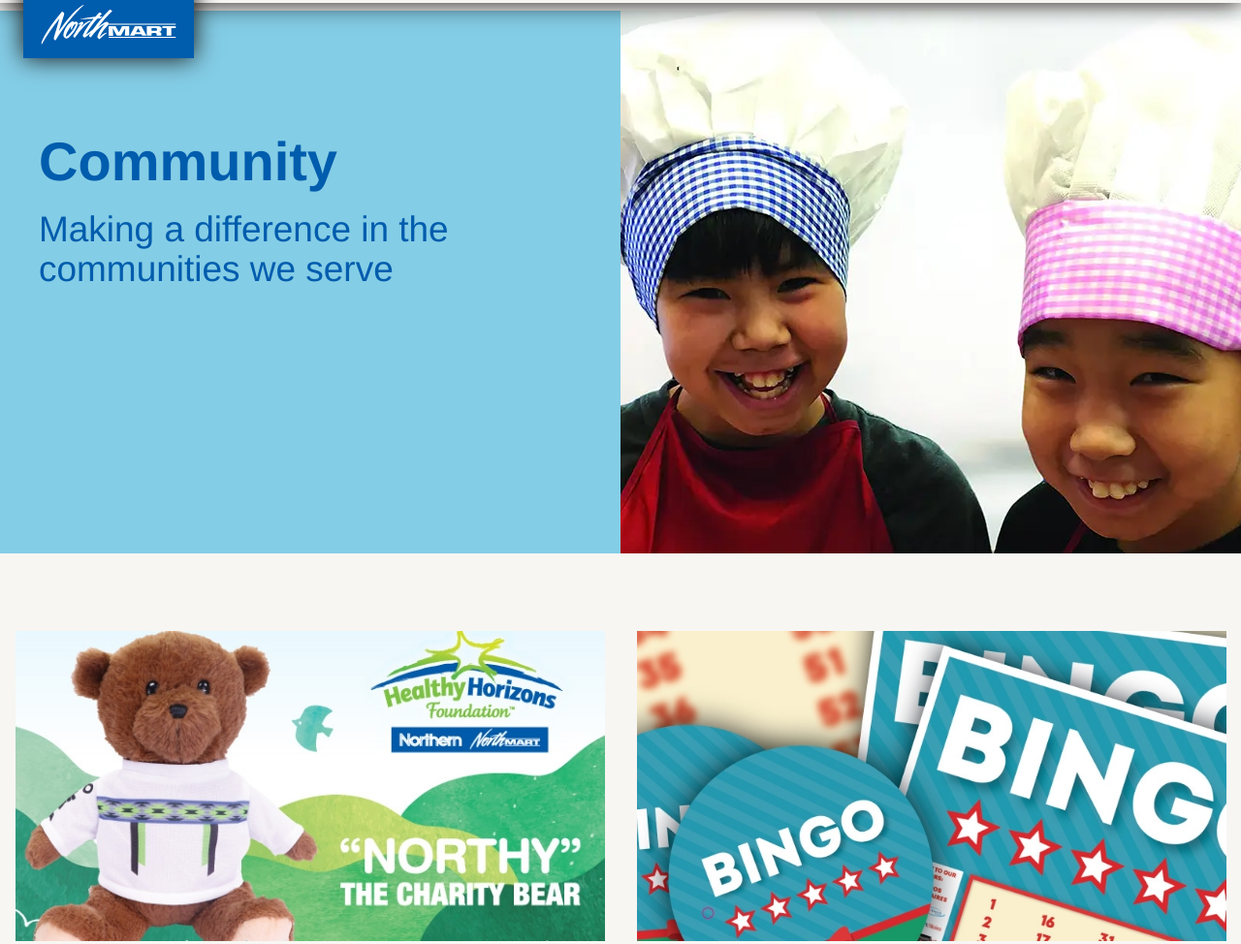
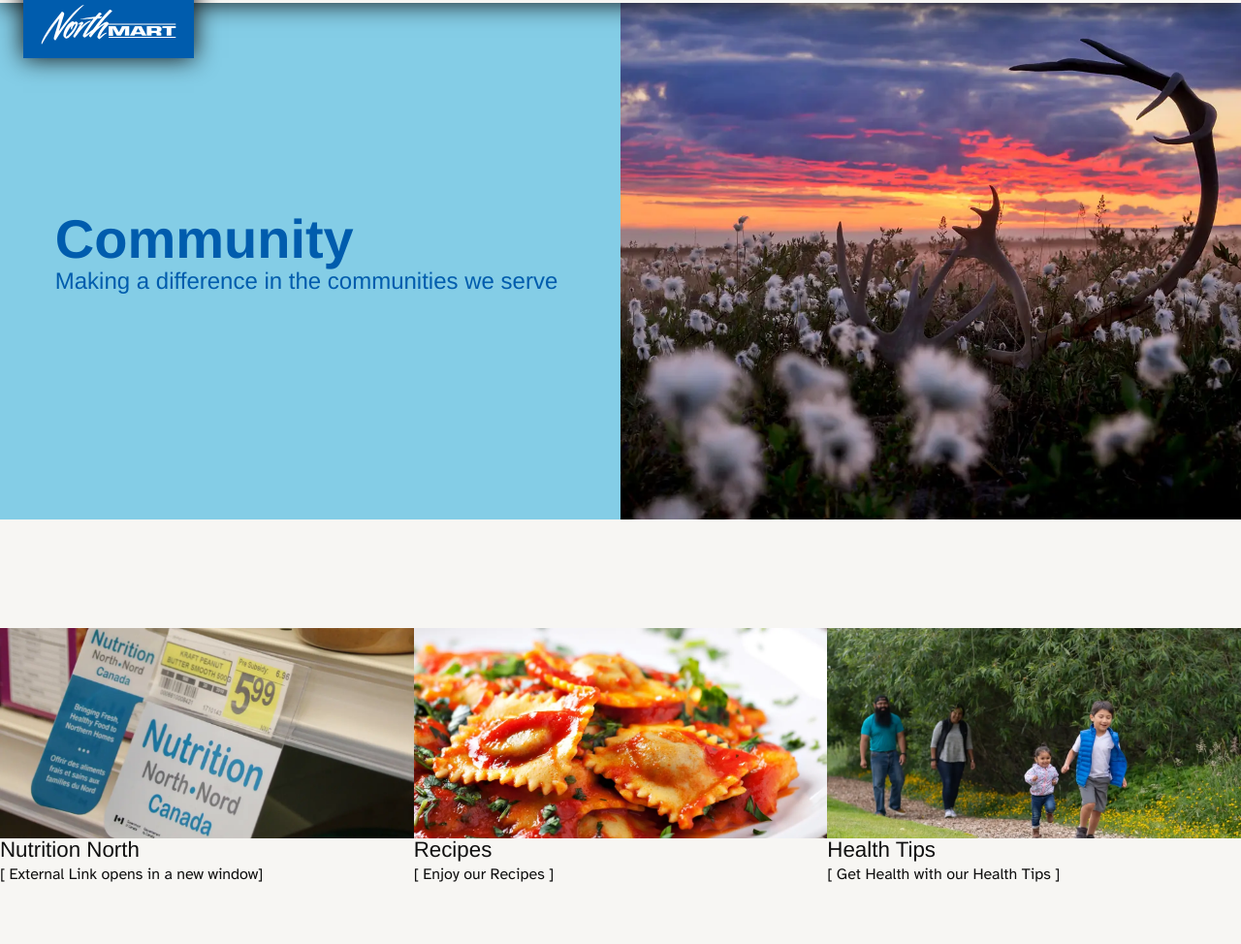
Before and after one commit to Vince-M/ncr_website_redesign, a website: page community.html in a window 1280 px wide. Shown: the part 109-1083 px from the top of the page at 97% size. Drawn offline with Linux system fonts and the light colour scheme.

Commit message:
work on styles for hero images

```diff
--- a/app/scss/components/_components.scss
+++ b/app/scss/components/_components.scss
@@ -142,3 +142,14 @@
     margin-bottom: 16px;
   }
 }
+
+.toc {
+  margin-bottom: u.rem(80);
+
+  &__row1 {
+    display: flex;
+  flex-direction: row;
+  justify-content: center;
+  align-items: center;
+  }
+}
--- a/app/scss/components/_hero.scss
+++ b/app/scss/components/_hero.scss
@@ -3,13 +3,12 @@
 .hero {
 
   &__section {
-    margin: u.rem(80) 0;
+    margin: u.rem(112) 0;
     max-height: u.rem(560);
     overflow: hidden;
 
     @include u.breakpoint-down(medium) {
       margin-top: u.rem(80);
-      // padding: u.rem(80);
       padding: 0;
       max-height: 100%;
     }
@@ -18,40 +17,49 @@
       display: flex;
       flex-direction: column;
       align-items: center;
-      padding: u.rem(200) u.rem(40) u.rem(40);
+      // padding: u.rem(200) u.rem(40) u.rem(40);
       margin-top: 0;
     }
 
     &--intro {
-      height: 100vh;
-      margin-bottom: u.rem(80);
+      max-height: 90vh;
+    }
+
+    &__text {
+
+      @include u.breakpoint-down(small) {
+        margin-top: u.rem(120);
+      }
     }
 
     &--image {
-      height: 100vh;
+      height: 100%;
       width: 100%;
       object-fit: cover;
       // margin-top: u.rem(100);
 
       @include u.breakpoint-down(medium) {
-        width: 100%;
-        height: auto;
+        // width: 100%;
+        height: 60%;
         margin-top: 0;
       }
     }
 
     &--index {
+      color: var(--white);
+      background-color: var(--darkBlue);
       width: 100%;
-      // max-height: u.rem(432);
       display: block;
       position: relative;
       overflow: hidden;
-      margin: u.rem(80) 0;
-      background-color: var(--darkBlue);
-      color: var(--white);
-      margin-top: u.rem(120);
+      margin: u.rem(115) 0;
       width: 100%;
       height: 90vh;
+
+      @include u.breakpoint-down(small) {
+        margin: 0 0 u.rem(80);
+        max-height: 60%;
+      }
     }
 
     &--waystoSave {
@@ -61,8 +69,20 @@
     &--community {
       background-color: var(--lightBlue);
       color: var(--primaryBlue);
-      margin-top: u.rem(120);
+      // margin-top: u.rem(120);
     }
+  }
+
+  &__index {
+    font-size: u.rem(54);
+    font-size: clamp(u.rem(54), 2.10rem + 4.25vw, u.rem(88));
+    border-left: 20px solid var(--white);
+    color: var(--white);
+    display: block;
+    letter-spacing: .5px;
+    line-height: 1;
+    margin-bottom: 0;
+    padding-left: 25px;
   }
 
   &__text {
@@ -81,7 +101,7 @@
     // font-size: 90px;
     // line-height: 1;
     // margin-bottom: 0;
-    max-height: 432px;
+    max-height: u.rem(560);
     display: flex;
     flex-direction: column;
     justify-content: center;
@@ -99,9 +119,20 @@
   color: var(--primaryBlue);
     }
 
-
     @include u.breakpoint-down(small) {
       // margin-top: u.rem(120);
+    }
+
+    &__head {
+      font-size: u.rem(42);
+      font-size: clamp(u.rem(42), 2.10rem + 1.75vw, u.rem(56));
+      font-weight: 700;
+      margin-bottom: 0;
+    }
+
+    &__subhead {
+      font-size: u.rem(24);
+      font-weight: 500;
     }
   }
 
@@ -162,6 +193,7 @@
     grid-column: 2 / 3;
     padding-left: u.rem(24);
     padding-right: clamp(1rem, 5vw, 3rem);
+    // max-height: u.rem(560);
   }
 
   .full-width-split-screen > :not(img):last-child {
--- a/app/scss/globals/_buttons.scss
+++ b/app/scss/globals/_buttons.scss
@@ -49,7 +49,7 @@
 
     &:hover {
       color: var(--darkBlue);
-      background-color: var(--weFinancial);
+      background-color: var(--white);
       border: 1px solid var(--weFinancial);
     }
   }
--- a/community.html
+++ b/community.html
@@ -146,29 +146,40 @@
         <section class="hero__section hero__section--community full-width-split-screen">
 
           <div class="hero__text">
-            <h1>Community</h1>
-            <h2>Making a difference in the communities we serve</h2>
+            <h1 class="hero__head">Community</h1>
+            <h2 class="hero__subhead">Making a difference in the communities we serve</h2>
           </div>
-          <img class="hero__section--image" src="img/hero_community_960x800.webp" alt="">
+          <img class="hero__section--image" src="img/hero_community_index_960x800.webp" alt="">
         </section>
-
-        <!-- <section class="full-width-split-screen hero__section--intro">
-          <div class="hero__section">
-            <h1 class="hero__text">
-              Your trusted community store.
-            </h1>
-          </div>
-          <img class="hero__image" src="img/ncr_hero_1600x944.jpg" alt="">
-
-        </section> -->
         <!-- ============================================== -->
 
-        <!-- WAYS TO SAVE
+        <!-- PAGE LINKS
         =================================================== -->
-        <section class="subpage__index">
-          <article class="toc_priceDrop"></article>
-          <article class="toc_giftCards"></article>
-          <article class="toc_whatsNew"></article>
+        <section class="toc">
+          <article class="toc__row1">
+            <div class="community__toc--nNorth">
+              <img src="img/page_nnorthImg_1280x650.webp" alt="">
+              <div class="toc__links">
+                <h3>Nutrition North</h3>
+                <p>[ External Link opens in a new window]</p>
+              </div>
+
+            </div>
+            <div class="community__toc--recipes">
+              <img src="img/page_recipeImg_1280x650.webp" alt="">
+              <h3>Recipes</h3>
+              <p>[ Enjoy our Recipes ]</p>
+            </div>
+            <div class="community__toc--healthTips">
+              <img src="img/page_healthImg_1280x650.webp" alt="">
+              <h3>Health Tips</h3>
+              <p>[ Get Health with our Health Tips ]</p>
+            </div>
+          </article>
+          <article class="toc_giftCards">
+          </article>
+          <article class="toc_whatsNew">
+          </article>
         </section>
         <!-- ============================================== -->
 
```
Also changed, not shown: index.html (+1 -1 lines), dist/style.css, 1 other file. Lines whose indentation alone changed are shown as unchanged.
